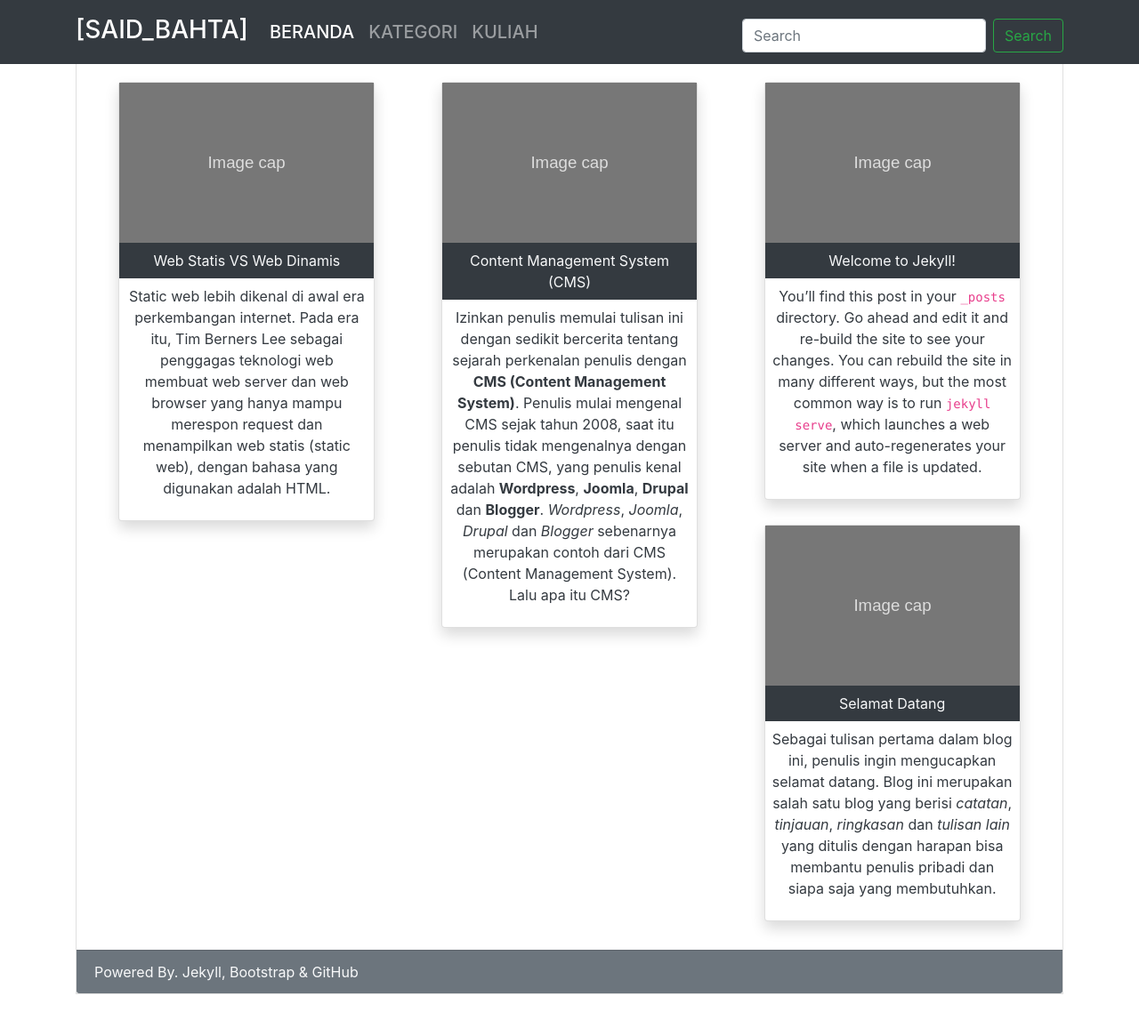
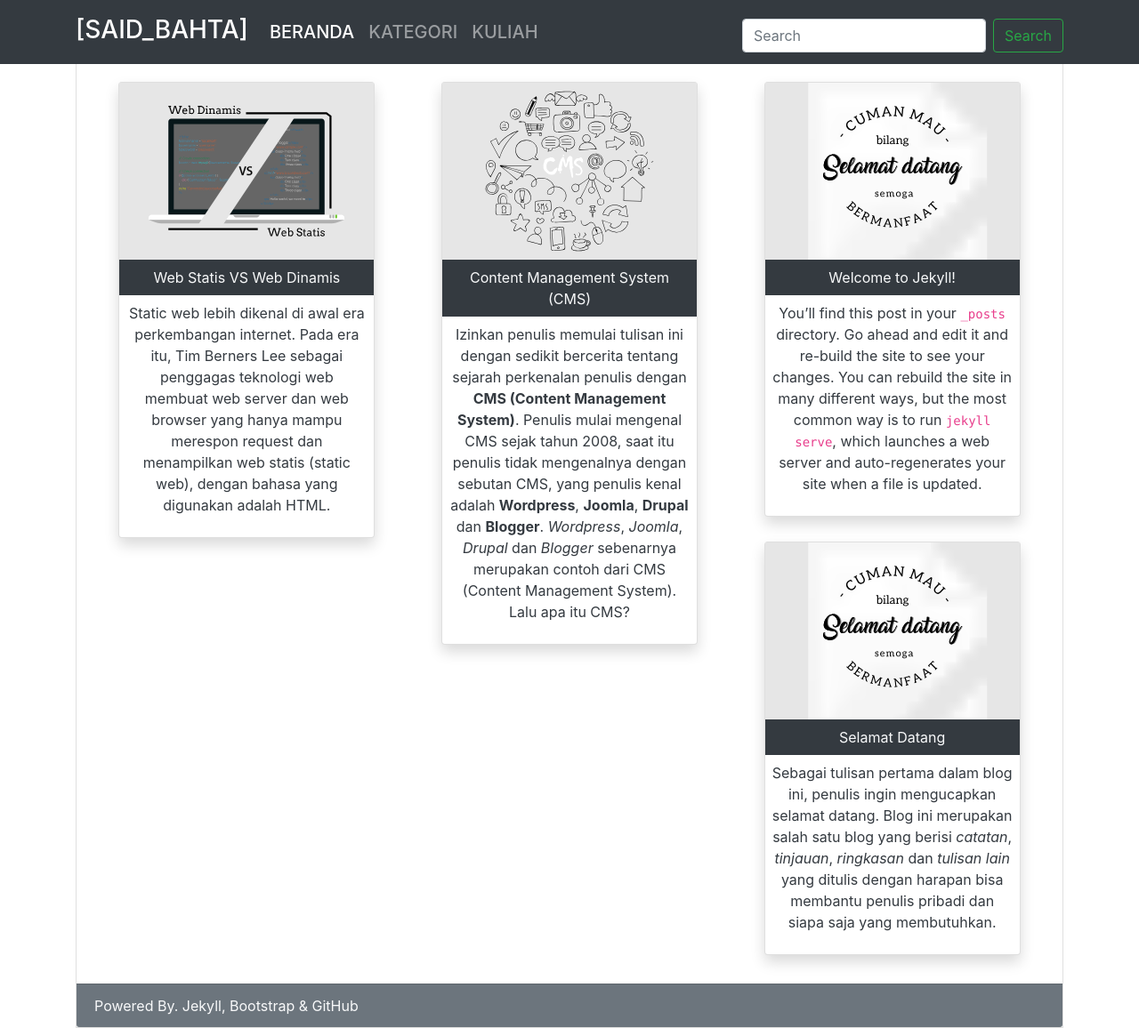
Before and after one commit to surtinaali/blog, a Jekyll site: the page built from index.html, in a window 1280 px wide and 1156 px high. Shown: the whole window at 89% size. Built offline with Jekyll 4.4.1, drawn with Linux system fonts in a browser that asks for light colours.

Commit message:
ganti thumnail

```diff
--- a/_posts/2018-07-16-content-management-system.markdown
+++ b/_posts/2018-07-16-content-management-system.markdown
@@ -3,7 +3,7 @@ layout: post
 title: "Content Management System (CMS)"
 date: 2018-07-16 02:19:00 +0900
 categories: Web
-img_path: assets/img/post/130718.svg
+img_path: assets/img/post/160718.svg
 ---
 
 Izinkan penulis memulai tulisan ini dengan sedikit bercerita tentang sejarah perkenalan penulis dengan __CMS (Content Management System)__. Penulis mulai mengenal CMS sejak tahun 2008, saat itu penulis tidak mengenalnya dengan sebutan CMS, yang penulis kenal adalah __Wordpress__, __Joomla__, __Drupal__ dan __Blogger__. _Wordpress_, _Joomla_, _Drupal_ dan _Blogger_ sebenarnya merupakan contoh dari CMS (Content Management System). Lalu apa itu CMS?
--- a/_posts/2018-07-21-web-static-vs-web-dinamis.markdown
+++ b/_posts/2018-07-21-web-static-vs-web-dinamis.markdown
@@ -3,7 +3,7 @@ layout: post
 title: "Web Statis VS Web Dinamis"
 date: 2018-07-19 02:17:00 +0900
 categories: Web
-img_path: assets/img/post/130718.svg
+img_path: assets/img/post/180719.svg
 ---
 
 Static web lebih dikenal di awal era perkembangan internet. Pada era itu, Tim Berners Lee sebagai penggagas teknologi web membuat web server dan web browser yang hanya mampu merespon request dan menampilkan web statis (static web), dengan bahasa yang digunakan adalah HTML.
```
Also changed, not shown: assets/img/post/130718.svg, assets/img/post/160718.svg (added), assets/img/post/180719.svg (added), assets/img/post/noimage.svg (added).
